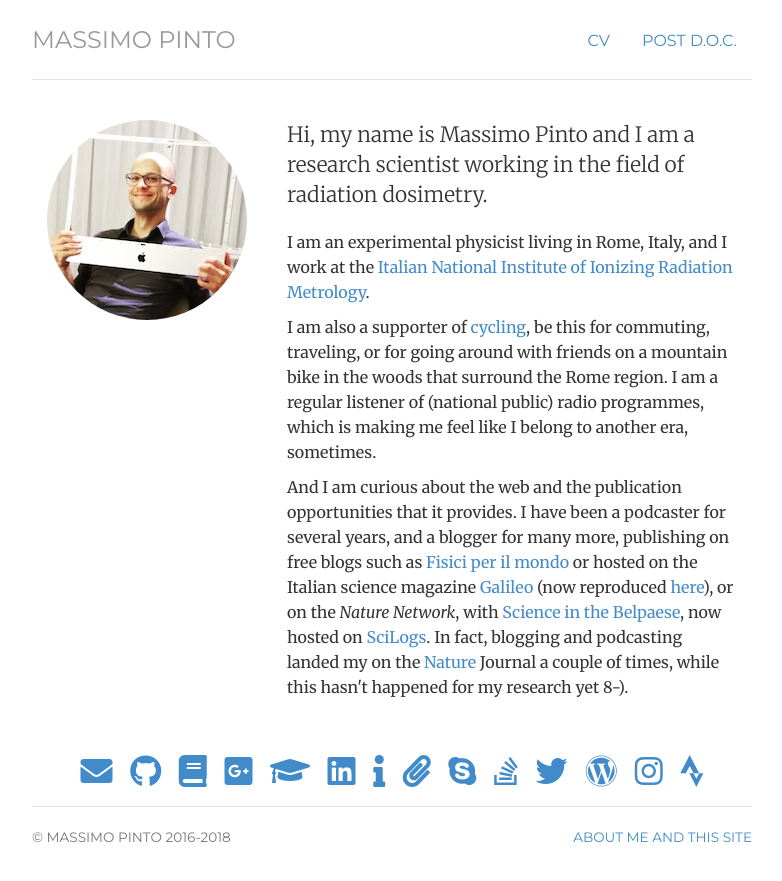
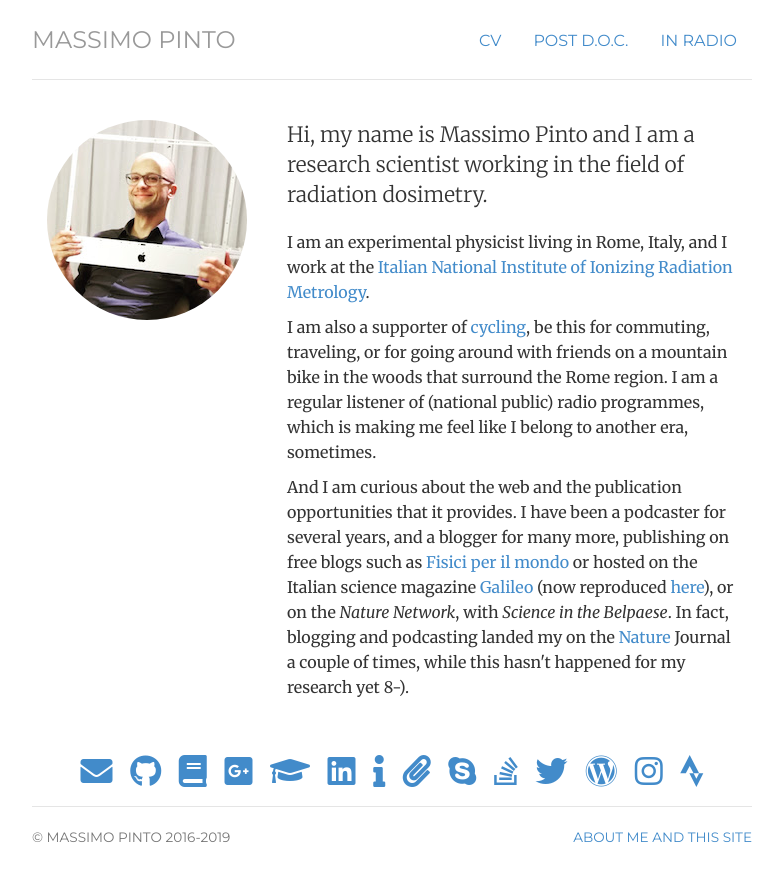
Before and after one commit to massimopinto/massimopinto.github.io, a Jekyll site: the page built from index.html, in a window 1280 px wide. Shown: the top 881 px of the page, without its empty margins (248-1030 px from the left). Built offline with Jekyll 4.4.1, drawn with Linux system fonts in a browser that asks for light colours.

Commit message:
Aggiunta sezione In Radio e qualceh altro ritocco, tra cui la data di aggiornamento al 2019

```diff
--- a/_includes/footer.html
+++ b/_includes/footer.html
@@ -1,7 +1,7 @@
 <div class="footer">
 	<div class="row">
 	<div class="col-sm-8">
-	<p><small>&copy; Massimo Pinto 2016-2018</small></p>
+	<p><small>&copy; Massimo Pinto 2016-2019</small></p>
 	</div>
 	<div class="col-sm-4">
 	<p class="pull-right"><small><a href="/about" title="About me and this site">About me and this site</a></small></p>
--- a/_includes/header.html
+++ b/_includes/header.html
@@ -2,6 +2,7 @@
 	<ul class="nav nav-pills pull-right">
 		<li class="{{ page.cv }}"><a href="/cv" title="CV">CV</a></li>
 		<li class="{{ page.PostDOC }}"><a href="/blog" title="blog">Post D.O.C.</a></li>
+		<li class="{{ page.inRadio }}"><a href="/inRadio" title="in Radio">In Radio</a></li>
 	<!--	<li class="{{ page.contact }}"><a href="/contact" title="Contact">Contacts</a></li> -->
 	</ul>
 	<h3 class="text-muted"><a href="/">Massimo Pinto</a></h3>
--- /dev/null
+++ b/_includes/socials.html
@@ -0,0 +1,53 @@
+<div class="container">
+	<div class="row">
+		<div class="col-md-12 text-center">
+			<div style="font-size:2em; color:blue">
+				<ul class="list-inline social-buttons">
+
+						<li class="social-button-item"><a href="mailto:massimo.pinto@me.com"><i class="fas fa-envelope"></i></a>
+						</li>
+
+						<li class="social-button-item"><a href="https://github.com/massimopinto"><i class="fab fa-github"></i></a>
+						</li>
+
+						<li class="social-button-item"><a href="http://www.anobii.com/massimopinto/books"><i class="fas fa-book"></i></a>
+						</li>
+
+						<li class="social-button-item"><a href="https://plus.google.com/108727974446360573532/"><i class="fab fa-google-plus-square"></i></a>
+						</li>
+
+						<li class="social-button-item"><a href="http://scholar.google.com/citations?hl=it&user=HFQnYkAAAAAJ"><i class="fas fa-graduation-cap"></i></a>
+						</li>
+
+						<li class="social-button-item"><a href="http://www.linkedin.com/in/massimopinto"><i class="fab fa-linkedin"></i></a>
+						</li>
+
+						<li class="social-button-item"><a href="http://orcid.org/0000-0002-8122-7084"><i class="fas fa-info"></i></a>
+						</li>
+
+						<li class="social-button-item"><a href="https://www.researchgate.net/profile/Massimo_Pinto/"><i class="fas fa-paperclip"></i></a>
+						</li>
+
+						<li class="social-button-item"><a href="skype:pintocop?userinfo"><i class="fab fa-skype"></i></a>
+						</li>
+
+						<li class="social-button-item"><a href="https://stackoverflow.com/users/1803325/massimopinto"><i class="fab fa-stack-overflow"></i></a>
+						</li>
+
+						<li class="social-button-item"><a href="https://twitter.com/massimopinto"><i class="fab fa-twitter"></i></a>
+						</li>
+
+						<li class="social-button-item"><a href="https://fisiciaroundtheworld.wordpress.com"><i class="fab fa-wordpress"></i></a>
+						</li>
+
+						<li class="social-button-item"><a href="https://instagram.com/massimopinto"><i class="fab fa-instagram"></i></a>
+						</li>
+
+						<li class="social-button-item"><a href="https://strava.com/athletes/3800623"><i class="fab fa-strava"></i></a>
+						</li>
+
+				</ul>
+			</div>
+		</div>
+	</div>
+</div>
--- a/_layouts/default.html
+++ b/_layouts/default.html
@@ -10,6 +10,8 @@
 
 			{{ content }}
 
+			{% include socials.html %}
+
 			{% include footer.html %}
 
 		</div> <!-- /container -->
--- a/index.html
+++ b/index.html
@@ -10,7 +10,6 @@
 
 <!-- Custom Fonts -->
 <!--<link rel="stylesheet" href="/css/font-awesome/css/font-awesome.css"> -->
-<link rel="shortcut icon" href="http://massimopinto.github.io/favicon.ico" />
 
 <!-- <div class="jumbotron"> -->
 <div class="row marketing">
@@ -22,62 +21,6 @@
 	<p>I am an experimental <span itemprop="title">physicist</span> living in <span itemprop="address" itemscope
     itemtype="http://data-vocabulary.org/Address"> <span itemprop="locality">Rome</span>, <span itemprop="region">Italy</span></span>, and I work at the  <span itemprop="affiliation"> <a href="http://www.inmri.enea.it">Italian National Institute of Ionizing Radiation Metrology</a></span>.</p>
 		<p>I am also a supporter of <a href="https://strava.com/athletes/3800623"> cycling</a>, be this for commuting, traveling, or for going around with friends on a mountain bike in the woods that surround the <span itemprop="locality">Rome</span> region. I am a regular listener of (national public) radio programmes, which is making me feel like I belong to another era, sometimes.</p>
-		<p>And I am curious about the web and the publication opportunities that it provides. I have been a podcaster for several years, and a blogger for many more, publishing on free blogs such as <a href="https://fisiciaroundtheworld.wordpress.com">Fisici per il mondo</a> or hosted on the Italian science magazine <a href="http://www.galileonet.it">Galileo</a>  (now reproduced <a href="/blog">here</a>), or on the <em>Nature Network</em>, with <a href="http://www.scilogs.com/science_in_the_bel_paese/">Science in the Belpaese</a>, now hosted on <a href="http://www.scilogs.com">SciLogs</a>. In fact, blogging and podcasting landed my on the <a href="http://www.nature.com/nature/index.html">Nature</a> Journal a couple of times, while this hasn't happened for my research yet 8-).</p>
+		<p>And I am curious about the web and the publication opportunities that it provides. I have been a podcaster for several years, and a blogger for many more, publishing on free blogs such as <a href="https://fisiciaroundtheworld.wordpress.com">Fisici per il mondo</a> or hosted on the Italian science magazine <a href="http://www.galileonet.it">Galileo</a>  (now reproduced <a href="/blog">here</a>), or on the <em>Nature Network</em>, with <em>Science in the Belpaese</em>. In fact, blogging and podcasting landed my on the <a href="http://www.nature.com/nature/index.html">Nature</a> Journal a couple of times, while this hasn't happened for my research yet 8-).</p>
 	</div>
 </div>
-
-<div class="container">
-	<div class="row">
-		<div class="col-md-12 text-center">
-			<div style="font-size:2em; color:blue">
-				<ul class="list-inline social-buttons">
-
-						<li class="social-button-item"><a href="mailto:massimo.pinto@me.com"><i class="fas fa-envelope"></i></a>
-						</li>
-
-						<li class="social-button-item"><a href="https://github.com/massimopinto"><i class="fab fa-github"></i></a>
-						</li>
-
-						<li class="social-button-item"><a href="http://www.anobii.com/massimopinto/books"><i class="fas fa-book"></i></a>
-						</li>
-
-						<li class="social-button-item"><a href="https://plus.google.com/108727974446360573532/"><i class="fab fa-google-plus-square"></i></a>
-						</li>
-
-						<li class="social-button-item"><a href="http://scholar.google.com/citations?hl=it&user=HFQnYkAAAAAJ"><i class="fas fa-graduation-cap"></i></a>
-						</li>
-
-						<li class="social-button-item"><a href="http://www.linkedin.com/in/massimopinto"><i class="fab fa-linkedin"></i></a>
-						</li>
-
-						<li class="social-button-item"><a href="http://orcid.org/0000-0002-8122-7084"><i class="fas fa-info"></i></a>
-						</li>
-
-						<li class="social-button-item"><a href="https://www.researchgate.net/profile/Massimo_Pinto/"><i class="fas fa-paperclip"></i></a>
-						</li>
-
-						<li class="social-button-item"><a href="skype:pintocop?userinfo"><i class="fab fa-skype"></i></a>
-						</li>
-
-						<li class="social-button-item"><a href="https://stackoverflow.com/users/1803325/massimopinto"><i class="fab fa-stack-overflow"></i></a>
-						</li>
-
-						<li class="social-button-item"><a href="https://twitter.com/massimopinto"><i class="fab fa-twitter"></i></a>
-						</li>
-
-						<li class="social-button-item"><a href="https://fisiciaroundtheworld.wordpress.com"><i class="fab fa-wordpress"></i></a>
-						</li>
-
-						<li class="social-button-item"><a href="https://instagram.com/massimopinto"><i class="fab fa-instagram"></i></a>
-						</li>
-
-						<li class="social-button-item"><a href="https://strava.com/athletes/3800623"><i class="fab fa-strava"></i></a>
-						</li>
-
-				</ul>
-			</div>
-		</div>
-	</div>
-</div>
-
-<!-- </div> -->
```
Also changed, not shown: _layouts/post.html (+9 -4 lines), inRadio/index.html (added, +17 -0 lines), index_old.html (deleted, +0 -10 lines), Gemfile.lock, img/Massimo2016.jpg (added), 4 other files.
